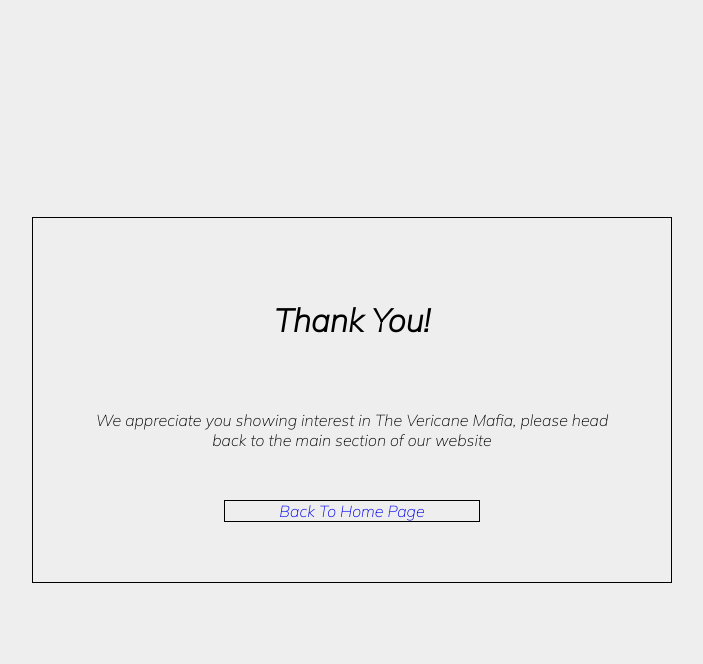
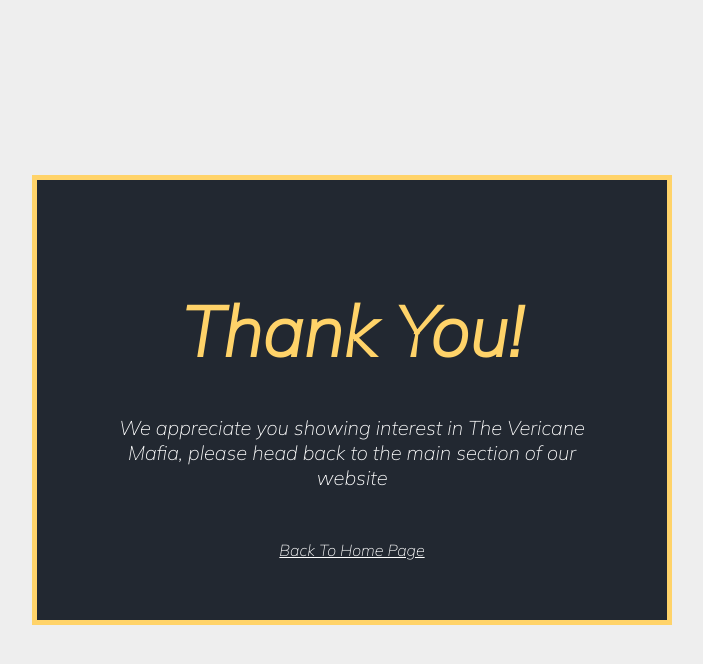
Before and after one commit to DayoTitiloye-code/Vericane, a Flask app: template templates/thankyou.html in a window 1280 px wide. Shown: the top 664 px of the page, without its empty margins (288-991 px from the left). Run offline with Flask 2, Linux system fonts and the light colour scheme; the template is opened without the code that fills it, so the values that code supplies are empty.

Commit message:
finished styling thank you page

```diff
--- a/static/style.css
+++ b/static/style.css
@@ -480,28 +480,39 @@ form button:hover{
 }
 
 #thankYou-box{
-    border: 1px solid black;
+    border: 5px solid #FFD369;
     width: 50vw;
     margin: auto;
     padding: 60px;
     text-align: center;
+    background-color: #222831;
 }
 
 #thankYou-box h1{
-    margin-bottom: 70px;
+    margin-bottom: 40px;
+    color: #FFD369;
+    font-size: 70px;
 }
 
 #thankYou-box p{
     margin-bottom: 50px;
+    color: white;
+    font-size: 20px;
 }
 
 #thankYou-button{
-    border: 1px solid black;
+    /* border: 1px solid black; */
     width: 20vw;
     margin-left: auto;
     margin-right: auto;
 }
 
 #thankYou-box a{
-    text-decoration: none;
+    /* text-decoration: none; */
+    color: white;
 }
+
+#thankYou-box a:hover{
+    color: #FFD369;
+    transition: 0.5s;
+}
```
